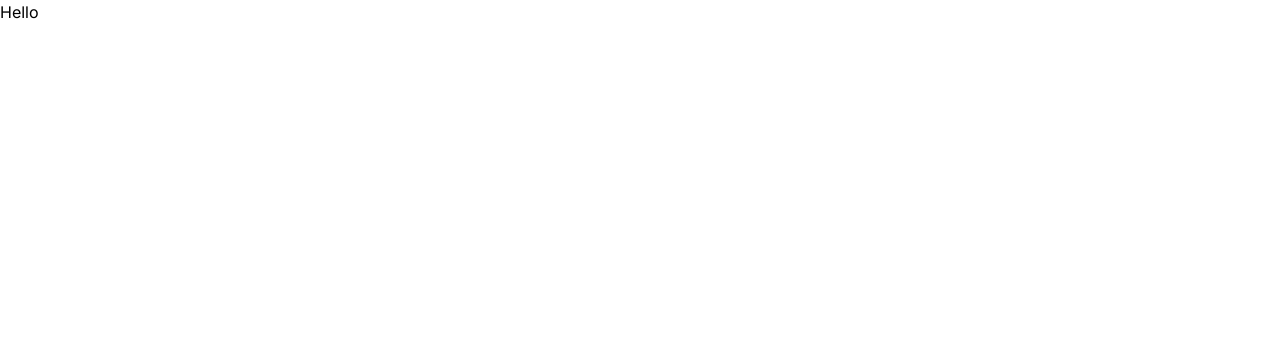
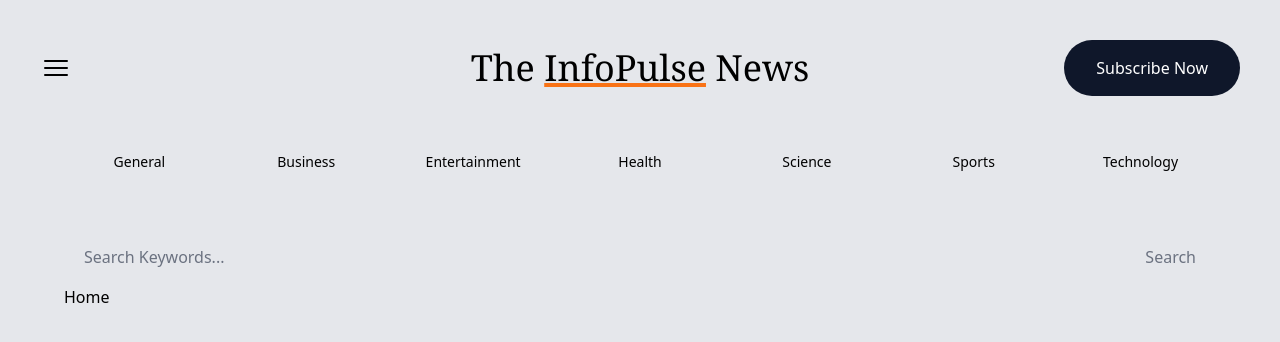
Before and after one commit to adnan25042001/info-pulse, a Next.js app: page / in a window 1280 px wide. Shown: the top 342 px of the page. Built offline with nearby package versions, Linux system fonts and the light colour scheme.

Commit message:
added header and search bar

```diff
--- a/app/globals.css
+++ b/app/globals.css
@@ -1,3 +1,9 @@
 @tailwind base;
 @tailwind components;
 @tailwind utilities;
+
+@layer components {
+    .navLink {
+        @apply hover:underline decoration-orange-500 text-center decoration-2 active:underline underline-offset-8 rounded-full p-4 cursor-pointer hover:font-bold capitalize hover:scale-110 transition-all duration-200 dark:text-gray-100;
+    }
+}
--- a/app/layout.tsx
+++ b/app/layout.tsx
@@ -1,8 +1,6 @@
+import Header from "@/components/Header";
 import "./globals.css";
 import type { Metadata } from "next";
-import { Inter } from "next/font/google";
-
-const inter = Inter({ subsets: ["latin"] });
 
 export const metadata: Metadata = {
     title: "Info Pulse",
@@ -17,7 +15,13 @@ export default function RootLayout({
 }) {
     return (
         <html lang="en">
-            <body className={inter.className}>{children}</body>
+            <body
+                suppressHydrationWarning={true}
+                className="bg-gray-200 dark:bg-zinc-900 transition-all duration-700"
+            >
+                <Header />
+                <div className="max-w-6xl mx-auto">{children}</div>
+            </body>
         </html>
     );
 }
--- a/app/page.tsx
+++ b/app/page.tsx
@@ -1,7 +1,9 @@
-import Image from "next/image";
+const Home = () => {
+  return (
+    <div>
+      Home
+    </div>
+  )
+}
 
-export default function Home() {
-    return (
-        <div>Hello</div>
-    );
-}
+export default Home
--- /dev/null
+++ b/components/Header.tsx
@@ -0,0 +1,40 @@
+import React from "react";
+import { Bars3Icon } from "@heroicons/react/24/solid";
+import Link from "next/link";
+import NavLinks from "./NavLinks";
+import SearchBox from "./SearchBox";
+
+const Header = () => {
+    return (
+        <header className="dark:text-white">
+            <div className="grid grid-cols-3 p-10 items-center">
+                <Bars3Icon className="h-8 w-8 cursor-pointer" />
+
+                <Link href="/" prefetch={false}>
+                    <h1 className="font-serif text-4xl text-center">
+                        The{" "}
+                        <span className="underline decoration-4 decoration-orange-500">
+                            InfoPulse
+                        </span>{" "}
+                        News
+                    </h1>
+                </Link>
+
+                <div className="flex items-center justify-end space-x-2">
+                    {/* Dark mode button */}
+                    <button className="hidden md:inline bg-slate-900 text-white px-4 lg:px-8 py-2 lg:py-4 rounded-full dark:bg-slate-800">
+                        Subscribe Now
+                    </button>
+                </div>
+            </div>
+
+            {/* Nav links */}
+            <NavLinks />
+
+            {/* Search Bar */}
+            <SearchBox />
+        </header>
+    );
+};
+
+export default Header;
--- /dev/null
+++ b/components/NavLink.tsx
@@ -0,0 +1,22 @@
+import Link from "next/link";
+
+type props = {
+    category: string;
+    isActive: boolean;
+};
+
+const NavLink = ({ category, isActive }: props) => {
+    return (
+        <Link
+            href={`/news/${category}`}
+            className={`navLink ${
+                isActive &&
+                "underline decoration-orange-500 underline-offset-4 font-bold text-lg"
+            }`}
+        >
+            {category}
+        </Link>
+    );
+};
+
+export default NavLink;
--- /dev/null
+++ b/components/NavLinks.tsx
@@ -0,0 +1,25 @@
+"use client";
+
+import { categories } from "@/contants";
+import NavLink from "./NavLink";
+import { usePathname } from "next/navigation";
+
+const NavLinks = () => {
+    const pathName = usePathname();
+    const isActive = (path: string) => {
+        return pathName?.split("/").pop() === path;
+    };
+    return (
+        <nav className="grid grid-cols-4 md:grid-cols-7 text-xs md:text-sm gap-4 pb-10 max-w-6xl mx-auto border-b">
+            {categories.map((category) => (
+                <NavLink
+                    key={category}
+                    category={category}
+                    isActive={isActive(category)}
+                />
+            ))}
+        </nav>
+    );
+};
+
+export default NavLinks;
--- /dev/null
+++ b/components/SearchBox.tsx
@@ -0,0 +1,41 @@
+"use client";
+
+import { useRouter } from "next/navigation";
+import { FormEvent, useState } from "react";
+
+const SearchBox = () => {
+    const [input, setInput] = useState("");
+    const router = useRouter();
+
+    const handleSearch = (e: FormEvent<HTMLFormElement>) => {
+        e.preventDefault();
+
+        if (!input) return;
+
+        router.push(`/search?term=${input}`);
+    };
+
+    return (
+        <form
+            onSubmit={handleSearch}
+            className="max-w-6xl mx-auto flex justify-between items-center px-5"
+        >
+            <input
+                type="text"
+                value={input}
+                onChange={(e) => setInput(e.target.value)}
+                placeholder="Search Keywords..."
+                className="w-full h-14 rounded-sm placeholder-gray-500 text-gray-500 outline-none flex-1 bg-transparent dark:text-orange-500"
+            />
+            <button
+                type="submit"
+                disabled={!input}
+                className="text-orange-500 disabled:text-gray-500"
+            >
+                Search
+            </button>
+        </form>
+    );
+};
+
+export default SearchBox;
--- /dev/null
+++ b/contants.ts
@@ -0,0 +1,9 @@
+export const categories: Category[] = [
+    "general",
+    "business",
+    "entertainment",
+    "health",
+    "science",
+    "sports",
+    "technology",
+];
```
Also changed, not shown: package.json (+6 -5 lines), typings.d.ts (added, +8 -0 lines), 1 other file (tests, documents, lock files or other folders).
